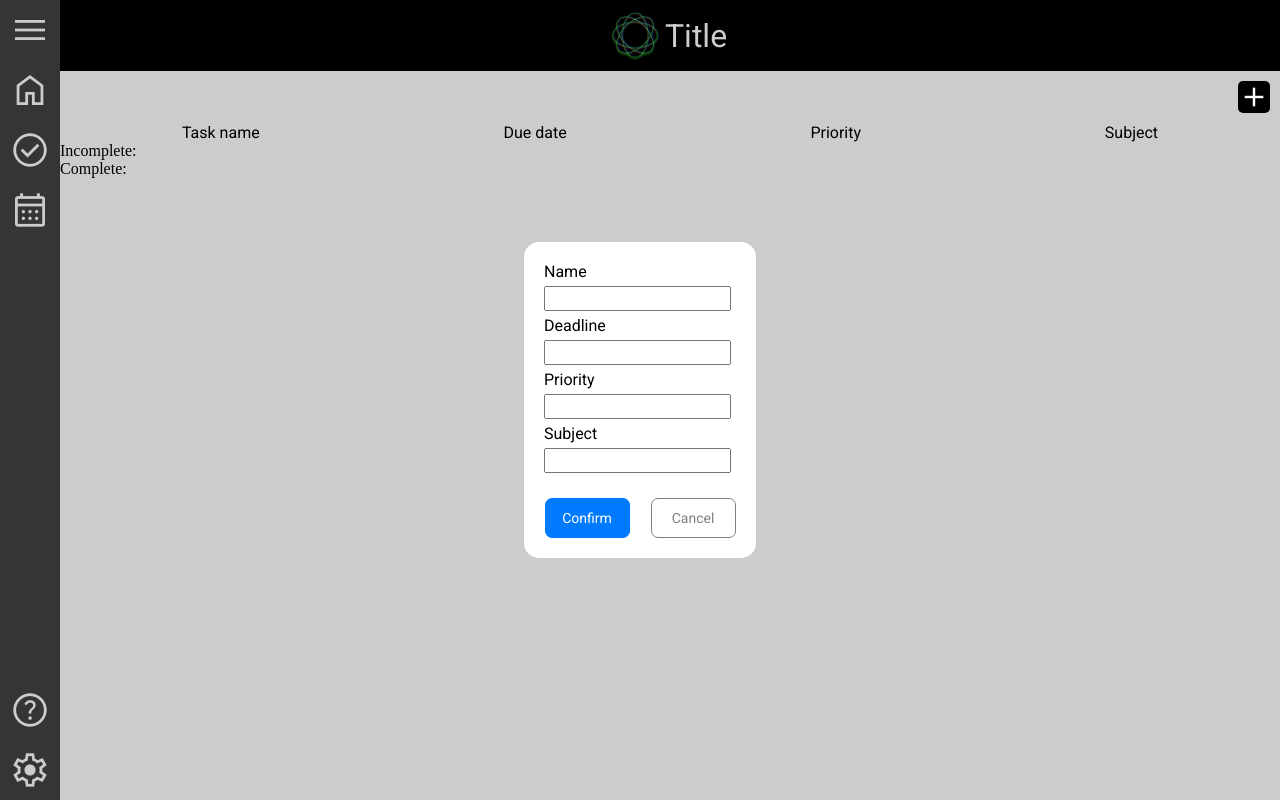
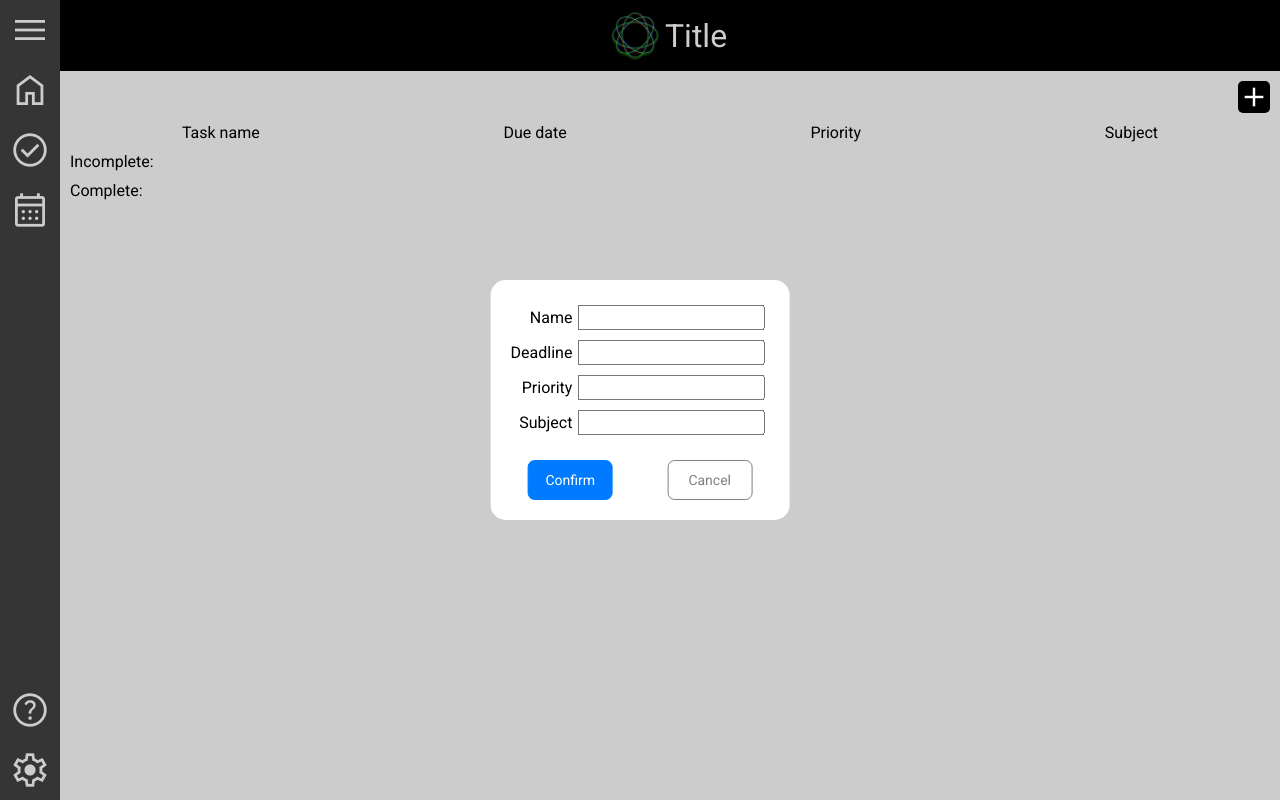
Before and after one commit to Youahm48/Web-Application, a React (Vite) app: page / in a window 1280 px wide. Both pictures are taken after a click on the button "add". Built offline with nearby package versions, Linux system fonts and the light colour scheme.

Commit message:
Small list UI and create modal improvements

```diff
--- a/src/components/ListContainer.jsx
+++ b/src/components/ListContainer.jsx
@@ -48,11 +48,11 @@ export default function ListContainer(props) {
         <div>Subject</div>
       </div>
       <div id="incomplete-card-container">
-        Incomplete:
+        <div id="incomplete-card-header">Incomplete:</div>
         {incompleteListItems}
       </div>
       <div id="complete-card-container">
-        Complete:
+        <div id="complete-card-header">Complete:</div>
         {completeListItems}
       </div>
     </div>
--- a/src/stylesheets/components/ListContainer.css
+++ b/src/stylesheets/components/ListContainer.css
@@ -3,3 +3,13 @@
   justify-content: space-around;
   font-family: roboto;
 }
+
+#incomplete-card-header {
+  margin: 10px;
+  font-family: roboto;
+}
+
+#complete-card-header {
+  margin: 10px;
+  font-family: roboto;
+}
--- a/src/stylesheets/modals/CreateCardModal.css
+++ b/src/stylesheets/modals/CreateCardModal.css
@@ -25,6 +25,16 @@
   flex-direction: column;
   align-items: end;
   margin: 10px;
+}
+
+#create-card-form-body div {
+  display: flex;
+  align-items: center;
+
+}
+
+#create-card-form-body div p {
+  margin-right: 5px;
 }
 
 #create-card-form-body input {
```
